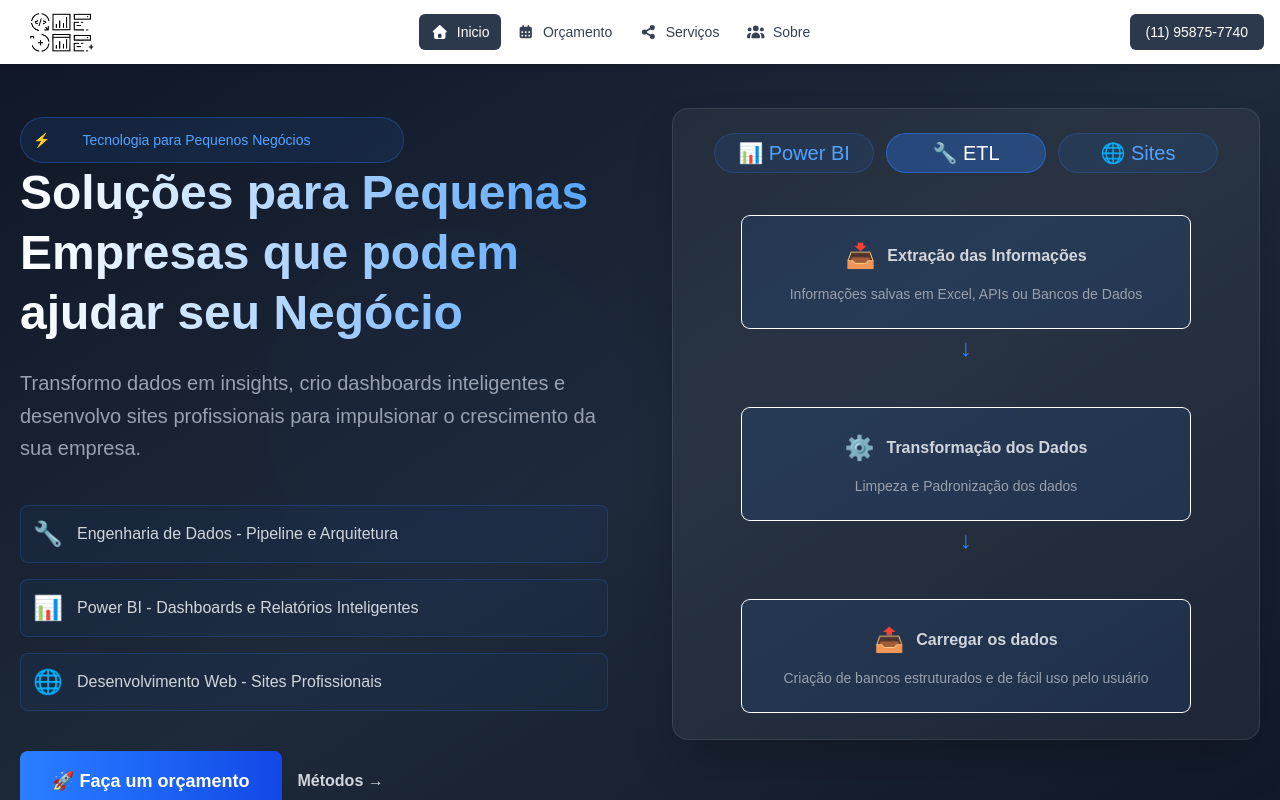
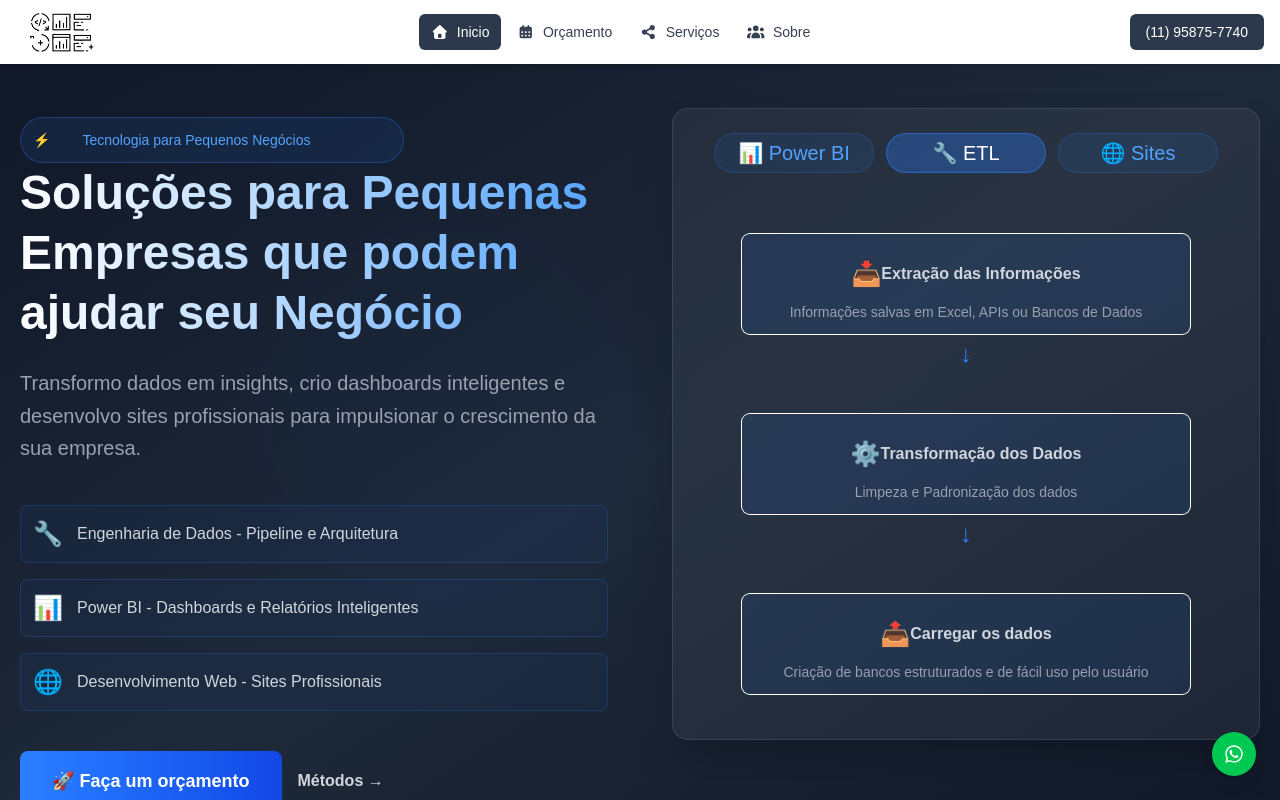
Before and after one commit to Claudio-Silva-Bispo/tech-solution-website-project, a Next.js app: page / in a window 1280 px wide. Shown: the top 800 px of the page. Built offline with nearby package versions, Linux system fonts and the light colour scheme.

Commit message:
FEAT - Criação da uma seta e icone de contato no whatsapp

```diff
--- a/src/components/ContactForm.tsx
+++ b/src/components/ContactForm.tsx
@@ -1,6 +1,6 @@
 export default function ContactForm() {
   return (
-    <section id="web-development" className="relative bg-[#2C394C] text-white">
+    <section id="contact" className="relative bg-[#2C394C] text-white">
        <div className="grid max-w-screen-xl grid-cols-1 gap-8 px-8 py-16 mx-auto rounded-lg md:grid-cols-2 md:px-12 lg:px-16 xl:px-32">
             {/* Lado Esquerdo */}
             <div className="flex flex-col justify-between text-white">
--- a/src/components/Hero.tsx
+++ b/src/components/Hero.tsx
@@ -224,9 +224,9 @@ const Hero: React.FC = () => {
                         { icon: "⚙️", title: "Transformação dos Dados", desc: "Limpeza e Padronização dos dados" },
                         { icon: "📤", title: "Carregar os dados", desc: "Criação de bancos estruturados e de fácil uso pelo usuário" },
                       ].map((step, index) => (
-                        <div key={index} className="w-full max-w-md p-5 md:p-0">
-                          <div className="bg-blue-500/10 ring-1 border-blue-500/20 rounded-lg lg:p-6 text-center">
-                            <div className="flex items-center justify-center gap-3 mb-3">
+                        <div key={index} className="w-full max-w-md p-2 md:p-0">
+                          <div className="bg-blue-500/10 ring-1 border-blue-500/20 rounded-lg lg:p-3 text-center">
+                            <div className="flex items-center justify-center   p-3">
                               <span className="text-2xl">{step.icon}</span>
                               <span className="text-gray-300 font-semibold">{step.title}</span>
                             </div>
--- a/src/components/Navbar.tsx
+++ b/src/components/Navbar.tsx
@@ -5,7 +5,7 @@ import { useRouter, usePathname } from 'next/navigation';
 npm install @fortawesome/react-fontawesome @fortawesome/fontawesome-svg-core @fortawesome/free-solid-svg-icons
  */
 import { FontAwesomeIcon } from '@fortawesome/react-fontawesome';
-import { faBars, faHome, faBuilding, faPhone, faCalendarAlt, faCalendarTimes, faUsers, faThumbsUp, faShareAlt, faEnvelope, faGlobe } from '@fortawesome/free-solid-svg-icons';
+import { faBars, faHome, faBuilding, faPhone, faCalendarAlt, faUsers, faThumbsUp, faShareAlt, faEnvelope, faGlobe,faUserTie,faDatabase,faChartBar,faLaptopCode,faQuestionCircle, } from '@fortawesome/free-solid-svg-icons';
 import Image from 'next/image';
 
 export default function Navbar() {
@@ -18,12 +18,13 @@ export default function Navbar() {
   const pathname = usePathname();
 
   const menuItems: Array<{ item: string, path: string, icon: any, type: 'page' | 'section' }> = [
-    { item: 'Home', path: '/', icon: faHome, type: 'page' },
-    { item: 'Sobre', path: '#about', icon: faBuilding, type: 'section' },
-    { item: 'Contato', path: '#contact', icon: faPhone, type: 'section' },
-    { item: 'Orçamento', path: '#quote', icon: faCalendarAlt, type: 'section' },
-    { item: 'Serviços', path: '#services', icon: faCalendarTimes, type: 'section' },
-
+    { item: 'Início', path: '/', icon: faHome, type: 'page' },
+    { item: 'Sobre', path: '#about', icon: faUserTie, type: 'section' },
+    { item: 'Contato', path: '#contact', icon: faEnvelope, type: 'section' },
+    { item: 'Engenharia de Dados', path: '#data-engineering', icon: faDatabase, type: 'section' },
+    { item: 'Power BI', path: '#bi-architecture', icon: faChartBar, type: 'section' },
+    { item: 'Desenvolvimento de Sites', path: '#web-development', icon: faLaptopCode, type: 'section' },
+    { item: 'Principais Dúvidas', path: '#tips', icon: faQuestionCircle, type: 'section' },
   ];
 
   const sections: Array<{
--- a/src/pages/_app.tsx
+++ b/src/pages/_app.tsx
@@ -1,5 +1,7 @@
 import type { AppProps } from 'next/app';
+import { useEffect, useState } from 'react';
 import { useRouter } from 'next/router';
+import { FaArrowUp,FaWhatsapp  } from 'react-icons/fa'; /*Instalar npm install react-icons*/
 import '../globals.css';
 
 import Navbar from '@/src/components/Navbar';
@@ -7,15 +9,51 @@ import Footer from '@/src/components/Footer';
 
 function MyApp({ Component, pageProps: { session, ...pageProps } }: AppProps) {
   const router = useRouter();
+  const [showScrollTop, setShowScrollTop] = useState(false);
+
+  useEffect(() => {
+    const handleScroll = () => {
+      setShowScrollTop(window.scrollY > 300); // mostra depois de rolar 300px
+    };
+    window.addEventListener('scroll', handleScroll);
+    return () => window.removeEventListener('scroll', handleScroll);
+  }, []);
+
+  const scrollToTop = () => {
+    window.scrollTo({ top: 0, behavior: 'smooth' });
+  };
 
   return (
-    <div className="flex flex-col min-h-screen">
-      { <Navbar />}
-        <main className="flex-1">
-          <Component {...pageProps} />
+    <div className="flex flex-col min-h-screen relative">
+      <Navbar />
+      <main className="flex-1">
+        <Component {...pageProps} />
+      </main>
+      <Footer />
 
-        </main>
-        {<Footer />}
+      <div className="fixed bottom-6 right-6 flex flex-col gap-3 z-50">
+      {/* Botão WhatsApp */}
+      <a
+        href="https://wa.me/5511958757740"
+        target="_blank"
+        rel="noopener noreferrer"
+        className="p-3 rounded-full bg-green-500 text-white shadow-lg hover:bg-green-400 transition"
+        aria-label="Fale conosco no WhatsApp"
+      >
+        <FaWhatsapp size={20} />
+      </a>
+
+      {/* Botão Voltar ao Topo */}
+      {showScrollTop && (
+        <button
+          onClick={scrollToTop}
+          className="p-3 rounded-full bg-blue-600 text-white shadow-lg hover:bg-blue-500 transition"
+          aria-label="Voltar ao topo"
+        >
+          <FaArrowUp size={20} />
+        </button>
+      )}
+    </div>
     </div>
   );
 }
```
